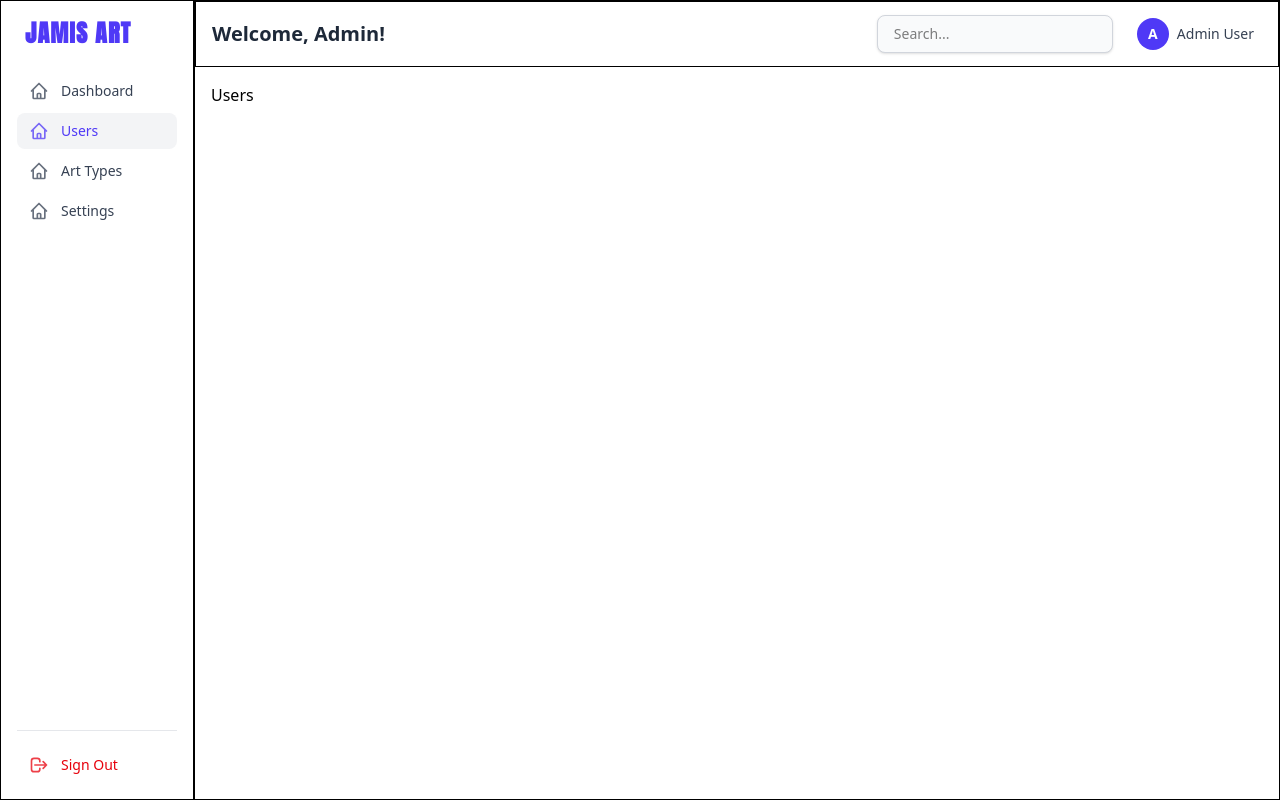
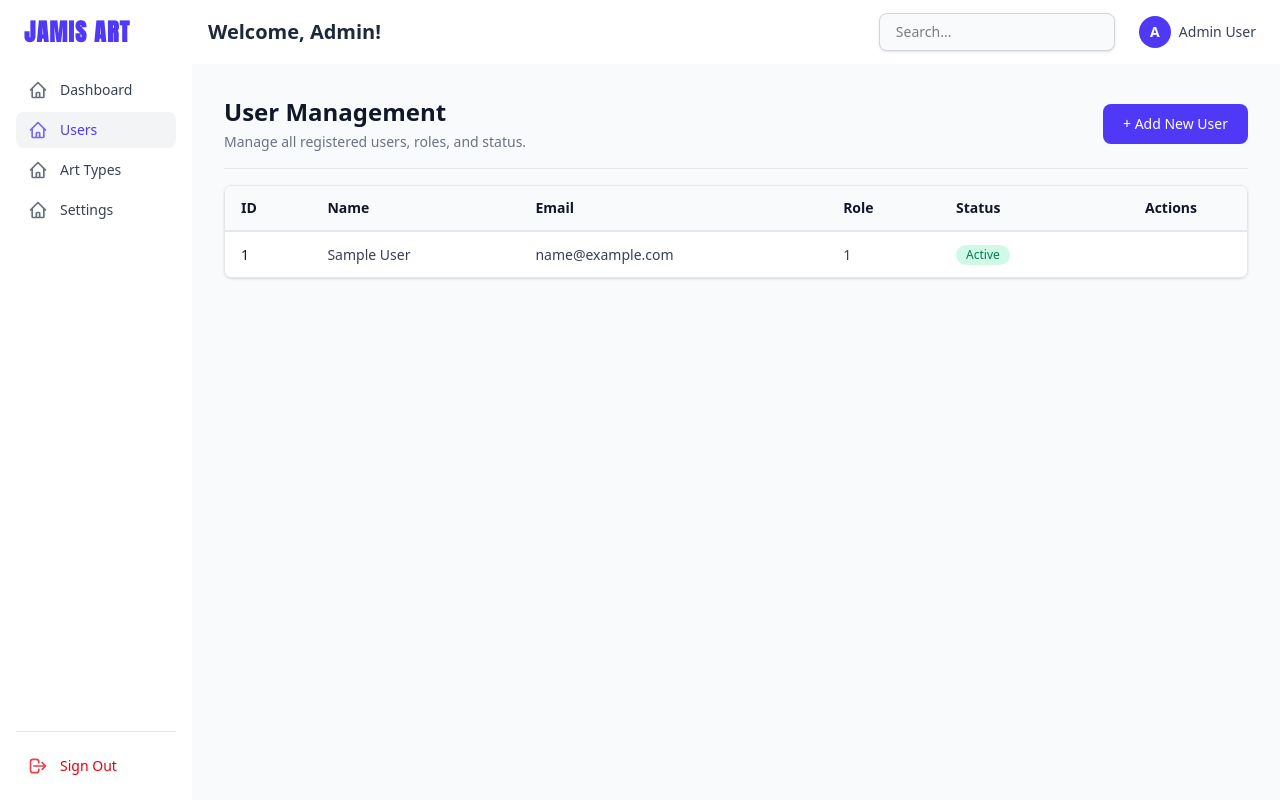
Before and after one commit to softsurgery/jamis-art, a PHP site: page /views/admin/users.php in a window 1280 px wide. Run offline with PHP 8.4, Linux system fonts and the light colour scheme; tables that the repository leaves empty hold one stand-in row (values such as "Sample post").

Commit message:
feat(admin): implement initial user consumption

```diff
--- /dev/null
+++ b/components/user-table.php
@@ -0,0 +1,57 @@
+<?php
+
+require_once __DIR__ . "/../controllers/UserController.php";
+
+
+function userTableLayout()
+{
+    $userController = new UserController();
+
+    $columns = array(
+        'ID',
+        'Name',
+        'Email',
+        'Role',
+        'Status',
+    );
+
+    $columnsBlock = '';
+    foreach ($columns as $column) {
+        $columnsBlock .= "<th class='whitespace-nowrap px-4 py-3 text-gray-900'> $column </th>";
+    }
+
+    $users = $userController->getAll();
+
+    $usersBlock = "";
+
+    foreach ($users as $user) {
+        $usersBlock .= "
+        <tr class='hover:bg-gray-50'>
+            <td class='whitespace-nowrap px-4 py-3 font-medium text-gray-900'>{$user['id']}</td>
+            <td class='whitespace-nowrap px-4 py-3 text-gray-700'>{$user['firstName']} {$user['lastName']}</td>
+            <td class='whitespace-nowrap px-4 py-3 text-gray-700'>{$user['email']}</td>
+            <td class='whitespace-nowrap px-4 py-3 text-gray-700'>{$user['artTypeId']}</td>
+            <td class='whitespace-nowrap px-4 py-3'>
+                <span class='inline-flex items-center justify-center rounded-full bg-emerald-100 px-2.5 py-0.5 text-xs text-emerald-700'>Active</span>
+            </td>
+        </tr>
+    ";
+    }
+
+    return "
+    <div class='overflow-x-auto rounded-lg border border-gray-200 shadow-sm mt-4'>
+        <table class='min-w-full divide-y-2 divide-gray-200 bg-white text-sm'>
+            <thead class='bg-gray-50 font-semibold text-left'>
+                <tr>
+                    $columnsBlock
+                    <th class='whitespace-nowrap px-4 py-3 text-gray-900 text-center'>Actions</th>
+                </tr>
+            </thead>
+            <tbody class='divide-y divide-gray-200 bg-white'>
+
+               $usersBlock
+
+            </tbody>
+        </table>
+    </div>";
+}
--- a/views/admin/users.php
+++ b/views/admin/users.php
@@ -14,7 +14,7 @@
 
 <body class="flex flex-col flex-1 h-screen w-screen overflow-hidden">
     <section class="flex flex-row flex-1 overflow-hidden">
-        <div class="flex flex-col border">
+        <div class="flex flex-col">
             <nav class="flex flex-col w-[15vw] h-full p-4">
                 <?php
                 require_once __DIR__ . "/../../components/nav.php";
@@ -22,16 +22,29 @@
                 ?>
             </nav>
         </div>
-        <main class="w-full border flex flex-col flex-1 overflow-hidden">
-            <header class="border p-4">
+        <main class="flex flex-col flex-1 overflow-hidden w-full">
+            <header class="p-4">
                 <?php
                 require_once __DIR__ . "/../../components/header.php";
                 echo headerLayout();
                 ?>
             </header>
-            <div class="overflow-auto p-4">
-                <h1>Users</h1>
+            <div class="overflow-auto container mx-auto p-8 bg-gray-50 flex-1">
+                <div class="flex items-center justify-between pb-4 border-b border-gray-200">
+                    <div>
+                        <h1 class="text-2xl font-bold text-gray-900">User Management</h1>
+                        <p class="mt-1 text-sm text-gray-500">Manage all registered users, roles, and status.</p>
+                    </div>
+                    <button
+                        class="inline-flex items-center justify-center rounded-lg bg-indigo-600 px-5 py-2.5 text-sm font-medium text-white transition hover:bg-indigo-700 focus:outline-none focus:ring-4 focus:ring-indigo-300">
+                        + Add New User
+                    </button>
+                </div>
 
+                <?php
+                require_once __DIR__ . "/../../components/user-table.php";
+                echo userTableLayout();
+                ?>
             </div>
 
         </main>
```
